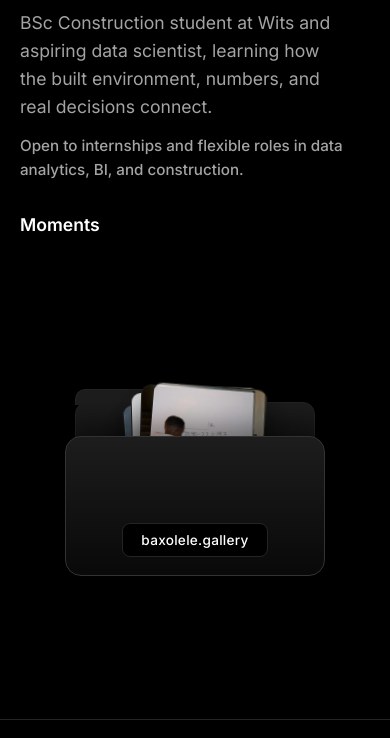
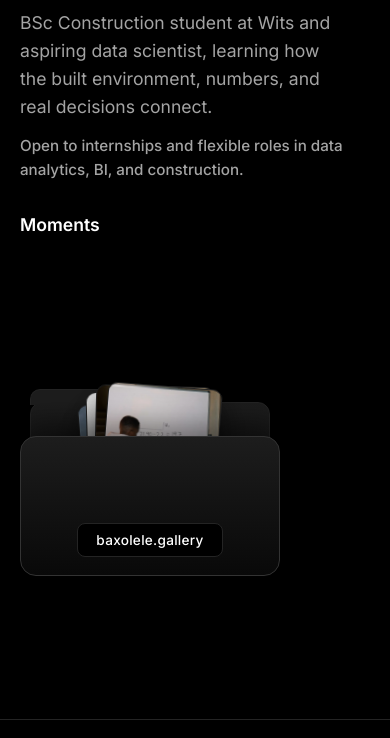
Before and after one commit to mazwiibaxolele/mazwi-portfolio, a plain HTML site: page index.html in a window 390 px wide. Shown: the part 299-1037 px from the top of the page. Drawn offline with Linux system fonts and the light colour scheme.

Commit message:
Align the folder gallery to the 720px text column
The gallery was centred inside its own track while the hero text sat at
the column's left edge, so the homepage read as two competing left edges.
Sit the folder cover flush with that edge and fan the photos to the right.

Derive the cover's centre from the element instead of hardcoding 160px, so
the 260px mobile cover stays centred under its photos too.

Co-Authored-By: Claude Opus 4.8 <noreply@anthropic.com>

```diff
--- a/script.js
+++ b/script.js
@@ -356,13 +356,18 @@ function initFolderGallery() {
   function layout() {
     const hovered = gallery.classList.contains('hover');
     const photoW = photos[0].offsetWidth || 150;
-    const spread = Math.max(40, Math.min(130, (scene.clientWidth - photoW) / (photos.length - 1) * 0.55));
+    // The folder is flush with the column's left edge, so photos fan to the
+    // RIGHT when opened (a symmetric spread would overflow the left margin).
+    // Derive the centre from the cover so desktop/mobile widths both work.
+    const coverCenter = cover.offsetLeft + cover.offsetWidth / 2;
+    const room = scene.clientWidth - coverCenter - photoW / 2 - 8;
+    const spread = Math.max(52, Math.min(150, room / (photos.length - 1)));
 
     photos.forEach((photo, i) => {
       const o = i - mid;
       let x, y, rot, sc;
       if (isOpen) {
-        x = o * spread; y = -120; rot = 0; sc = 1.05;
+        x = i * spread; y = -120; rot = 0; sc = 1.05;
       } else if (hovered) {
         x = o * 30; y = o * -10 - 40; rot = o * 8; sc = 1 - Math.abs(o) * 0.03;
       } else {
--- a/styles.css
+++ b/styles.css
@@ -312,17 +312,21 @@ button:focus-visible,
   position: relative;
 }
 
+/* Folder sits flush with the text column's left edge; photos fan right.
+   --fg-center is the horizontal centre of the cover (half its width). */
 .fg-scene {
   position: relative;
   height: 375px;
   display: flex;
-  justify-content: center;
+  justify-content: flex-start;
   align-items: flex-end;
+  --fg-center: 160px;
 }
 
 .fg-back {
   position: absolute;
   bottom: 16px;
+  left: 10px; /* centred under the 320px cover, which sits at left: 0 */
   width: 300px;
   height: 190px;
   border-radius: var(--radius);
@@ -347,7 +351,7 @@ button:focus-visible,
 .fg-photo {
   position: absolute;
   bottom: 44px;
-  left: 50%;
+  left: var(--fg-center); /* centred over the flush-left folder cover */
   width: 150px;
   height: 190px;
   margin-left: -75px;
@@ -1005,6 +1009,7 @@ button:focus-visible,
   }
   .fg-scene {
     height: 325px;
+    --fg-center: 130px; /* mobile cover is 260px wide */
   }
   .fg-photo {
     width: 120px;
```
